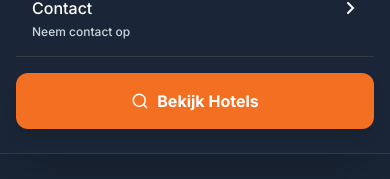
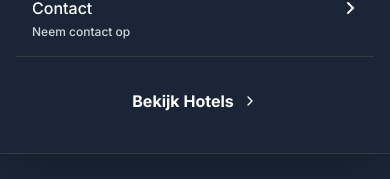
Before and after one commit to d4ni020/hotelmetjacuzzi, a Next.js app: page / in a window 390 px wide. Both pictures are taken after a click on the button "Hoofdmenu openen". Shown: the part 464-643 px from the top of the page. Built offline with nearby package versions, Linux system fonts and the light colour scheme.

Commit message:
fix: resolve TradeTracker hydration error
- Created client-side TradeTrackerScript component
- Moved script from dangerouslySetInnerHTML to useEffect
- Prevents server/client mismatch hydration errors
- Maintains all TradeTracker functionality
- Cleaner, more React-friendly implementation

```diff
--- a/src/app/layout.tsx
+++ b/src/app/layout.tsx
@@ -4,6 +4,7 @@ import './globals.css'
 import Navbar from '@/components/Navbar'
 import Footer from '@/components/Footer'
 import ScrollToTop from '@/components/ScrollToTop'
+import TradeTrackerScript from '@/components/TradeTrackerScript'
 
 const inter = Inter({
   subsets: ['latin'],
@@ -68,28 +69,7 @@ export default function RootLayout({
         <ScrollToTop />
 
         {/* TradeTracker PageTools Script */}
-        <script
-          type="text/javascript"
-          dangerouslySetInnerHTML={{
-            __html: `
-              var _TradeTrackerTagOptions = {
-                t: 'a',
-                s: '419242',
-                chk: '256eeadab49a5fdceb536aa840fbaf56f1507699',
-                overrideOptions: {}
-              };
-
-              (function() {
-                var tt = document.createElement('script');
-                tt.type = 'text/javascript';
-                tt.async = true;
-                tt.src = (document.location.protocol === 'https:' ? 'https' : 'http') + '://tm.tradetracker.net/tag?t=' + _TradeTrackerTagOptions.t + '&s=' + _TradeTrackerTagOptions.s + '&chk=' + _TradeTrackerTagOptions.chk;
-                var s = document.getElementsByTagName('script')[0];
-                s.parentNode.insertBefore(tt, s);
-              })();
-            `
-          }}
-        />
+        <TradeTrackerScript />
       </body>
     </html>
   )
--- a/src/components/Navbar.tsx
+++ b/src/components/Navbar.tsx
@@ -240,13 +240,14 @@ const Navbar = () => {
               <div className="pt-4 mt-4 border-t border-brand-navy-700">
                 <Link
                   href="/hotels"
-                  className="block w-full bg-brand-orange-600 hover:bg-brand-orange-700 text-pure-white font-bold text-center px-6 py-4 rounded-xl transition-all duration-300 shadow-lg"
+                  className="block w-full text-pure-white font-bold text-center px-6 py-4 transition-all duration-300 hover:text-brand-orange-600"
                   aria-label="Bekijk alle hotels met jacuzzi"
                 >
                   <div className="flex items-center justify-center space-x-2">
+                    <span>Bekijk Hotels</span>
                     <svg
-                      width="18"
-                      height="18"
+                      width="16"
+                      height="16"
                       viewBox="0 0 24 24"
                       fill="none"
                       stroke="currentColor"
@@ -254,10 +255,8 @@ const Navbar = () => {
                       strokeLinecap="round"
                       strokeLinejoin="round"
                     >
-                      <circle cx="11" cy="11" r="8"/>
-                      <path d="m21 21-4.35-4.35"/>
+                      <path d="m9 18 6-6-6-6"/>
                     </svg>
-                    <span>Bekijk Hotels</span>
                   </div>
                 </Link>
               </div>
--- /dev/null
+++ b/src/components/TradeTrackerScript.tsx
@@ -0,0 +1,29 @@
+'use client'
+
+import { useEffect } from 'react'
+
+export default function TradeTrackerScript() {
+  useEffect(() => {
+    // TradeTracker PageTools Script
+    const script = document.createElement('script')
+    script.type = 'text/javascript'
+    script.async = true
+
+    const _TradeTrackerTagOptions = {
+      t: 'a',
+      s: '419242',
+      chk: '256eeadab49a5fdceb536aa840fbaf56f1507699',
+      overrideOptions: {}
+    }
+
+    script.src = (document.location.protocol === 'https:' ? 'https' : 'http') +
+      '://tm.tradetracker.net/tag?t=' + _TradeTrackerTagOptions.t +
+      '&s=' + _TradeTrackerTagOptions.s +
+      '&chk=' + _TradeTrackerTagOptions.chk
+
+    const firstScript = document.getElementsByTagName('script')[0]
+    firstScript.parentNode?.insertBefore(script, firstScript)
+  }, [])
+
+  return null
+}
```
